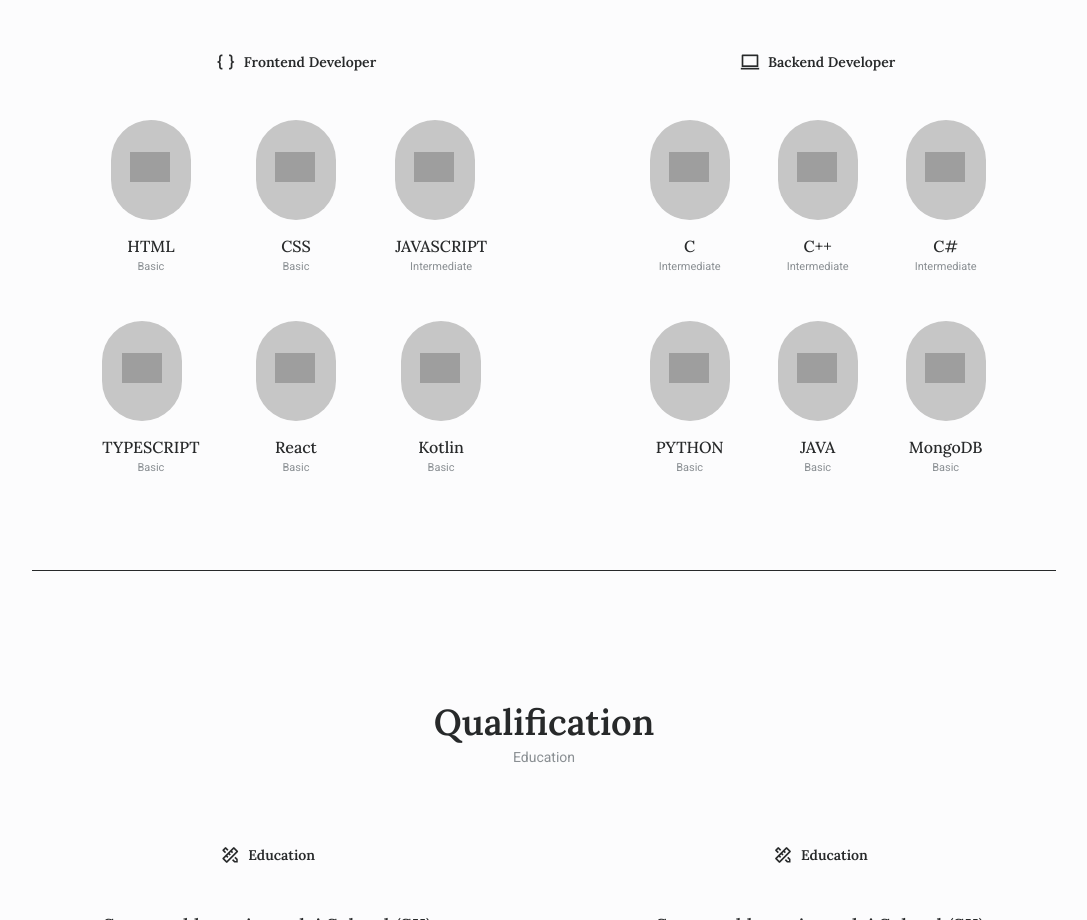
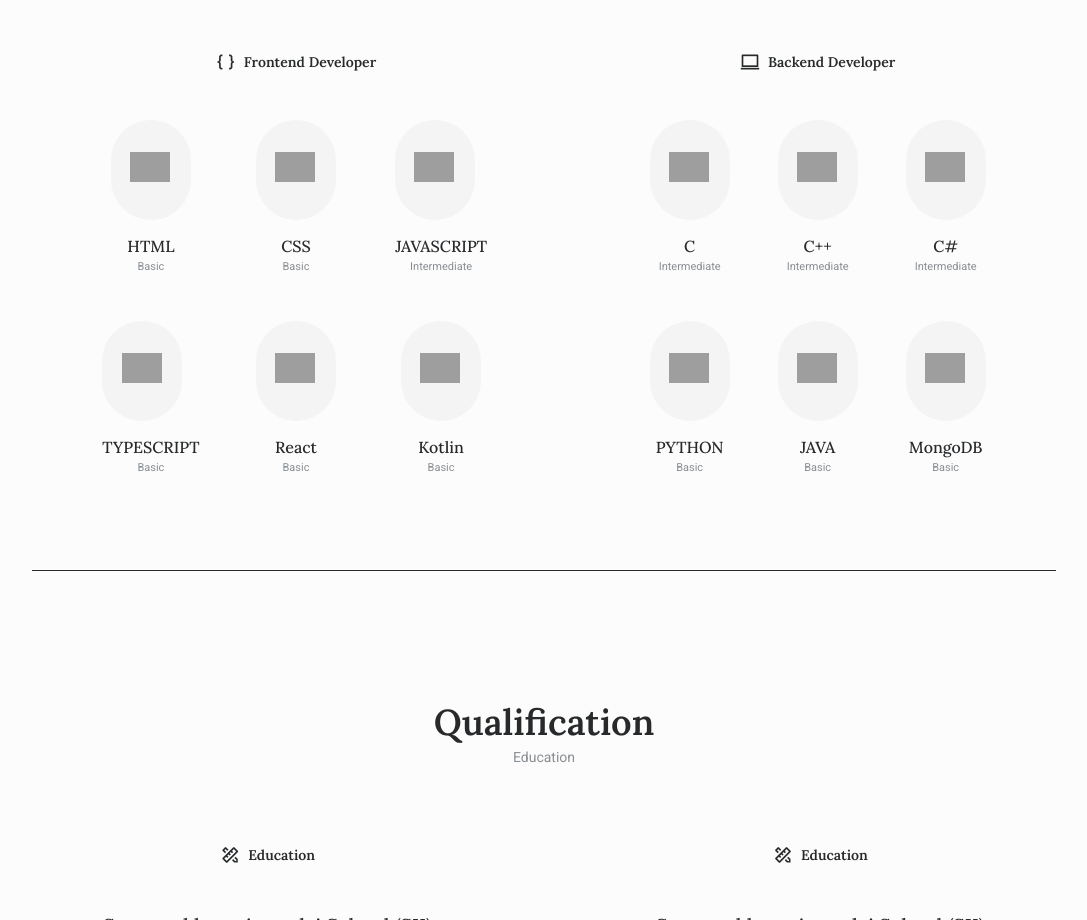
Before and after one commit to Txpxt-xuto/Txpxt-xuto.github.io, a plain HTML site: page index.html in a window 1280 px wide. Shown: the part 1380-2300 px from the top of the page, without its empty margins (96-1183 px from the left). Drawn offline with nearby package versions, Linux system fonts and the light colour scheme; grey boxes are pictures that could not be loaded.

Commit message:
Update style.css

```diff
--- a/style.css
+++ b/style.css
@@ -459,7 +459,7 @@ button
 .skills__blob{
     width: 80px;
     height: 100px;
-    background-color: #c6c6c6;
+    background-color: #f4f4f4;
     border-radius: 3rem;
     margin-bottom: 1rem;
 }
```
